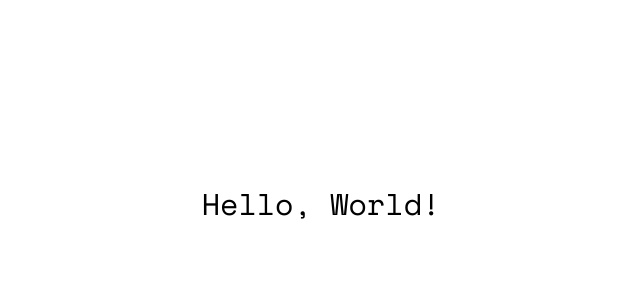
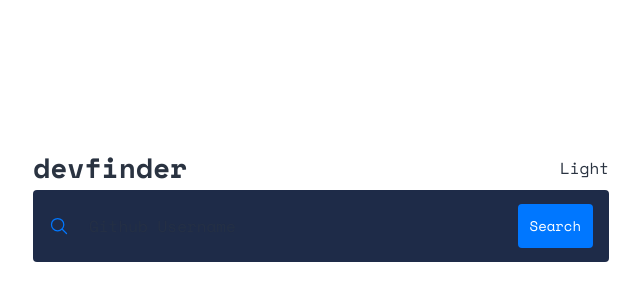
Before and after one commit to DarkstarXDD/devfinder, a React (Vite) app: page / in a window 1280 px wide. Shown: the part 196-496 px from the top of the page, without its empty margins (319-959 px from the left). Built offline with nearby package versions, Linux system fonts and the light colour scheme.

Commit message:
feat: form, input and button component

```diff
--- a/index.html
+++ b/index.html
@@ -32,9 +32,9 @@
   </head>
 
   <body
-    class="font-space-mono flex min-h-dvh flex-col items-center justify-center"
+    class="font-space-mono flex min-h-dvh flex-col items-center justify-center bg-white p-6 text-blue-800 dark:bg-blue-950 dark:text-white"
   >
-    <div id="root"></div>
+    <div id="root" class="w-full max-w-xl"></div>
     <script type="module" src="/src/main.tsx"></script>
   </body>
 </html>
--- a/package.json
+++ b/package.json
@@ -13,7 +13,8 @@
   },
   "dependencies": {
     "react": "19.0.0",
-    "react-dom": "19.0.0"
+    "react-dom": "19.0.0",
+    "react-icons": "5.5.0"
   },
   "devDependencies": {
     "@eslint/js": "9.20.0",
--- a/src/App.tsx
+++ b/src/App.tsx
@@ -1,7 +1,30 @@
+import { IoSearchOutline } from "react-icons/io5"
+
 export default function App() {
   return (
-    <main>
-      <h1 className="text-3xl">Hello, World!</h1>
-    </main>
+    <>
+      <header className="flex items-center justify-between">
+        <p className="text-lg font-bold">devfinder</p>
+        <p>Light</p>
+      </header>
+      <main>
+        <form className="flex items-center gap-2 rounded bg-blue-900 px-4 py-3">
+          <label htmlFor="username" className="sr-only">
+            Enter Github Username
+          </label>
+          <IoSearchOutline className="size-5 shrink-0 text-blue-400" />
+          <input
+            type="text"
+            name="username"
+            id="username"
+            placeholder="Github Username"
+            className="min-w-0 grow rounded p-3 text-base focus-visible:ring-2 focus-visible:ring-blue-300 focus-visible:outline-none"
+          />
+          <button className="cursor-pointer rounded bg-blue-400 p-3 text-sm text-white hover:bg-blue-400/90 focus-visible:ring-2 focus-visible:ring-white focus-visible:outline-none">
+            Search
+          </button>
+        </form>
+      </main>
+    </>
   )
 }
```
Also changed, not shown: 1 other file (tests, documents, lock files or other folders).
